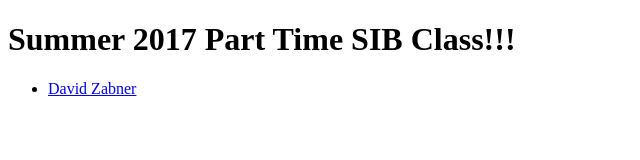
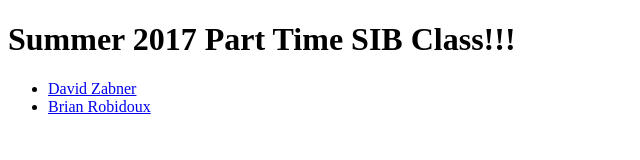
Before and after one commit to nw0428/sibptfall2017, a plain HTML site: page index.html in a window 1280 px wide. Shown: the whole page, without its empty margins (0-640 px from the left). Drawn offline with Linux system fonts and the light colour scheme.

Commit message:
Holy crap vi is a pain

```diff
--- a/index.html
+++ b/index.html
@@ -8,6 +8,7 @@
   <div class="center">
     <ul>
     	<li><a href="html/david.html">David Zabner</a></li>
+      <li><a href="html/brian.html">Brian Robidoux</a></li>
     </ul>
   </div>
 </center>
```
Also changed, not shown: html/Brian.html (+1 -0 lines).
